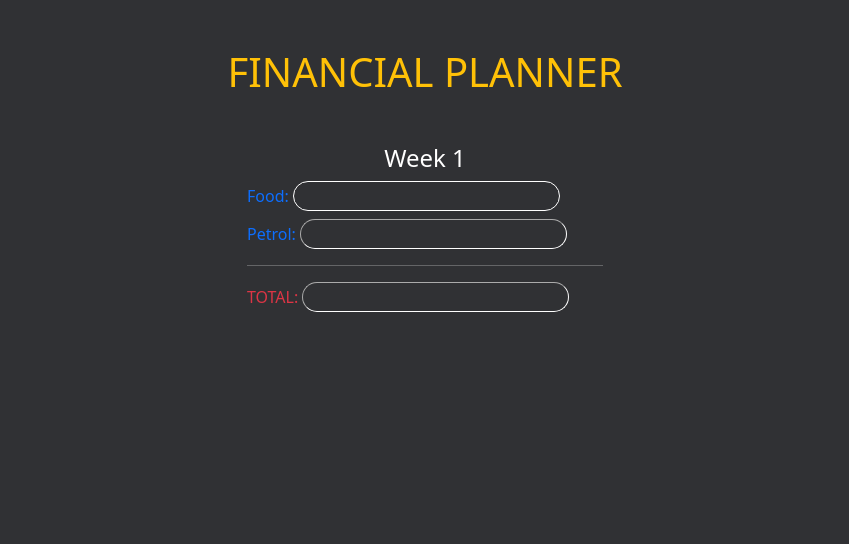
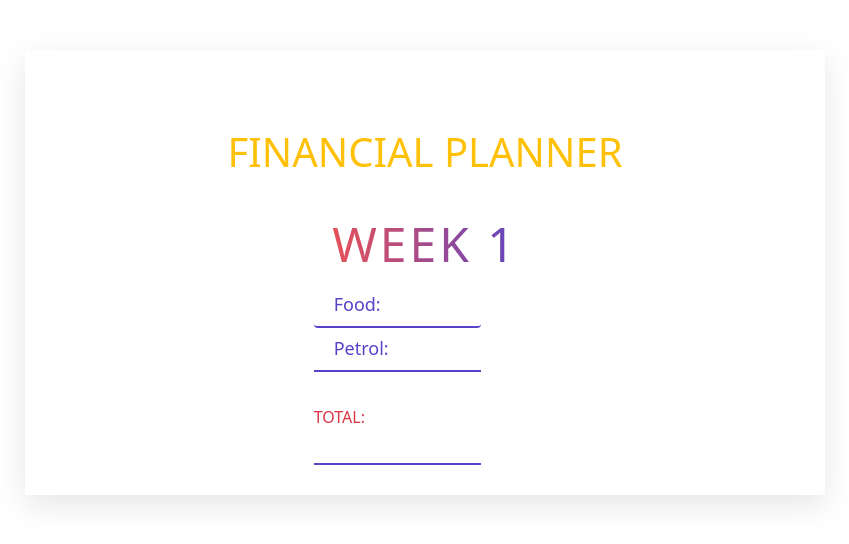
Before and after one commit to SMHasnainR/Finance-Planner, a plain HTML site: page index.html in a window 1280 px wide. Shown: the whole page, without its empty margins (215-1064 px from the left). Drawn offline with Linux system fonts and the light colour scheme.

Commit message:
front-end design change

```diff
--- a/index.html
+++ b/index.html
@@ -1,72 +1,126 @@
 <!DOCTYPE html>
 <html lang="en">
+
 <head>
     <meta charset="UTF-8">
     <meta name="viewport" content="width=device-width, initial-scale=1.0">
     <link rel="stylesheet" href="bootstrap.css" type="text/css" />
     <style>
-        body{
+        /* body {
             background-color: #303134;
         }
-        input{
+
+        input {
             background-color: #303134 !important;
             border-color: white !important;
             border-radius: 20px !important;
             border-width: 1px !important;
             color: white !important;
             padding: 2px 5px !important;
+        } */
+
+        .weeks-section{
+            max-width: 800px;
+            margin: 50px auto;
+            position: relative;
+            box-shadow:  0 10px 30px 0px rgba(0,0,0,0.1);
+            padding: 30px;
         }
+
+        .week-no{
+            text-transform: uppercase;
+            text-align: center;
+            letter-spacing: 3px;
+            font-size: 3em;
+            line-height: 40px;
+            padding-bottom: 20px;
+            color: #5543ca;
+            background: linear-gradient(to right, #f4524d 0%, #5543ca 100%);
+            -webkit-background-clip: text;
+            -webkit-text-fill-color: transparent ;
+        }
+
+        .weeks-section .form-field{
+            position: relative;
+            margin: 32px 0;
+        }
+        .weeks-section .input-text{
+            display: block;
+            width: 100%;
+            height: 36px;
+            border-width: 0 0 2px 0;
+            border-color: #5543ca;
+            line-height: 18px;
+            font-weight: 400;
+        }
+        .weeks-section .input-text:focus + .label,
+        .weeks-section .input-text.not-empty + .label{
+            transform: translateY(-24px)
+        }
+        .weeks-section .input-text:focus{
+            outline: none;
+        }
+        .weeks-section .label{
+            position: absolute;
+            left: 20px;
+            bottom: 11px;
+            font-size: 18px;
+            line-height: 26px;
+            font-weight:400;
+            color: #5543ca;
+            cursor: text;
+            text-transform: capitalize;
+            transition: transform 0.2s ease-in-out;
+        }
+
     </style>
     <title>Financial Planner</title>
 </head>
+
 <body>
+    <section class="weeks-section">
         <div class="container">
             <h1 class="text-center text-warning m-5 text-uppercase">Financial Planner</h1>
             <div class="row">
-            <div class="offset-md-4 col-md-4">
-                <h4 class="text-center text-white">Week 1</h4>
-                <div class="my-2">
-                    <div class="d-inline col-md-3">
-                        <span class="text-primary mt-5"> Food: </span>
+                <div class="offset-md-4 col-md-4 price-form">
+                    <h4 class="text-center text-white week-no">Week 1</h4>
+                    <div class="form-field my-2">
+                        <input type="number" id="food" class="form-control w-75 expenses d-inline input-text">
+                        <label for="food" class='label'>Food: </label>
                     </div>
-                    <div class="d-inline col-md-9">
-                        <input type="number" id="food" class="form-control w-75 expenses d-inline">
-                    </div>
-                </div>
-                <div class="my-2">
-                    <div class="d-inline col-md-3">
-                        <span class="text-primary mt-5"> Petrol: </span>
-                    </div>
-                    <div class="d-inline col-md-9">
-                        <input type="number" id="petrol" class="w-75 expenses">
-                    </div>
+                    <div class="form-field my-2">
+                        <input type="number" id="petrol" class="w-75 expenses input-text">
+                        <label for="petorl" class='label'>Petrol: </label>
                     </div>
                     <hr class="text-white">
                     <span class="text-danger text-uppercase"> Total: </span>
-                <input type="text" class="w-75" id="total" readonly>
+                    <input type="text" class="w-75 input-text" id="total" readonly>
                 </div>
             </div>
         </div>
+    </section>
+
     <script src="jquery.js"></script>
     <script>
         let food = 0;
         let petrol = 0;
         let expenses = 0;
-        $(document).ready(function(){
+        $(document).ready(function () {
+
             // $('.expenses').on('change', function(){
             //     expenses += parseInt($(this).val());
             //     console.log(expenses);
             //     $('#total').val(0);
             //     $('#total').val(expenses);
             // })
-            $('#food').on('change', function(){
+            $('#food').on('change', function () {
                 food = 0;
                 food = parseInt($(this).val());
                 expenses = food + petrol;
                 $('#total').val(0);
                 $('#total').val(expenses);
             })
-            $('#petrol').on('change', function(){
+            $('#petrol').on('change', function () {
                 petrol = 0;
                 petrol = parseInt($(this).val());
                 expenses = food + petrol;
@@ -76,4 +130,5 @@
         });
     </script>
 </body>
+
 </html>
```
Lines whose indentation alone changed are shown as unchanged.
